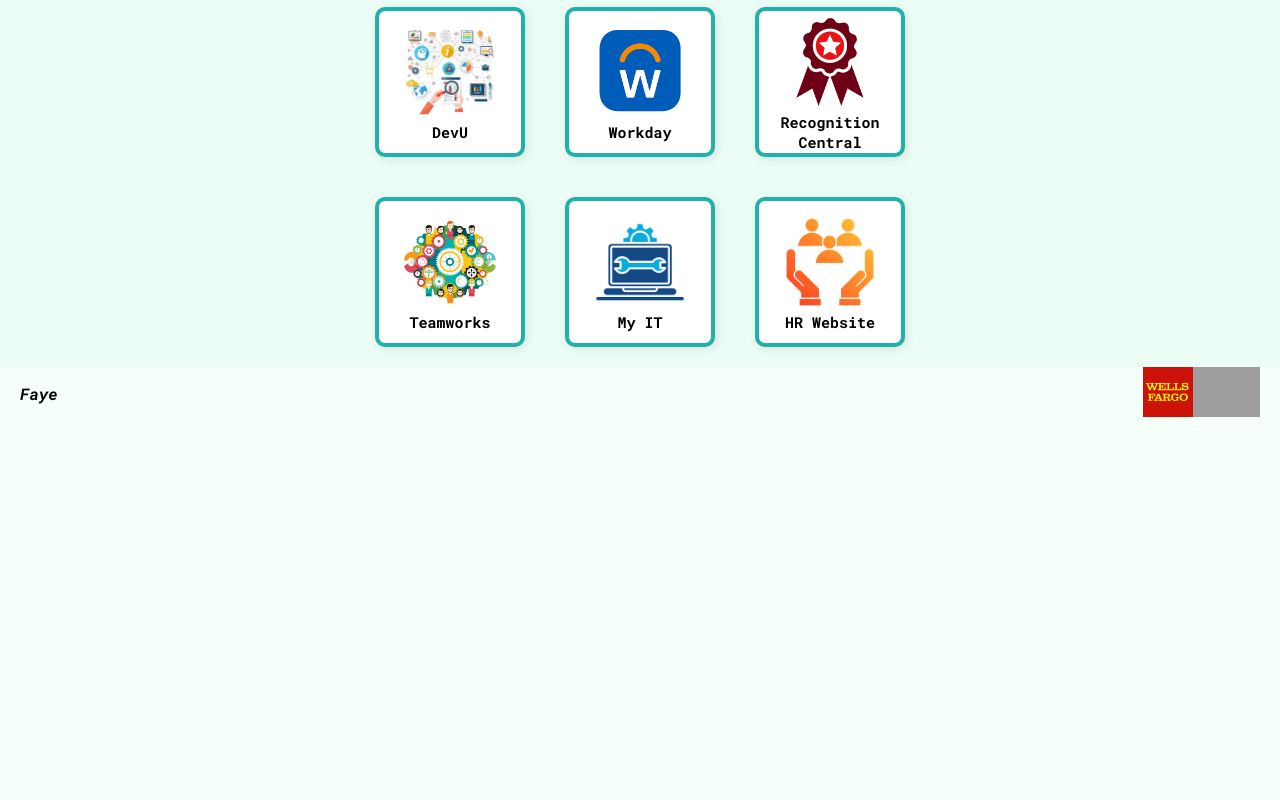
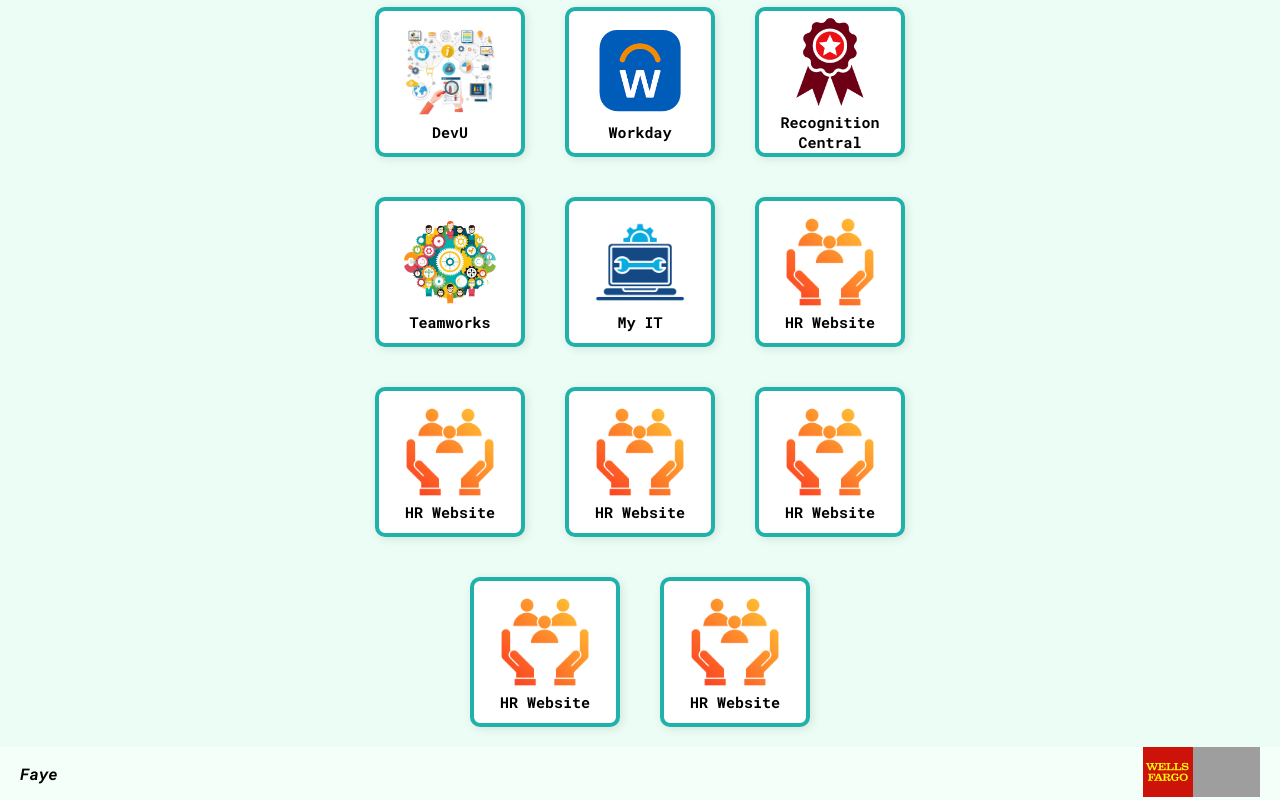
Before and after one commit to xybelle/pei-worktools, a plain HTML site: page index.html in a window 1280 px wide. Shown: the part 756-1556 px from the top of the page. Before the commit the page ends 1176 px from the top, so only its background shows below. Drawn offline with Linux system fonts and the light colour scheme; grey boxes are pictures that could not be loaded.

Commit message:
Add 5 more icons

```diff
--- a/index.html
+++ b/index.html
@@ -145,6 +145,46 @@
                     <span>HR Website</span>
                 </button>
             </div>
+
+            <!-- Icon 16 -->
+            <div>
+                <button class="icon" onclick="window.open('https://www.google.com/', '_blank');">
+                    <img src="icons/HR.png" alt="HR Website">
+                    <span>HR Website</span>
+                </button>
+            </div>
+
+            <!-- Icon 17 -->
+            <div>
+                <button class="icon" onclick="window.open('https://www.google.com/', '_blank');">
+                    <img src="icons/HR.png" alt="HR Website">
+                    <span>HR Website</span>
+                </button>
+            </div>
+
+            <!-- Icon 18 -->
+            <div>
+                <button class="icon" onclick="window.open('https://www.google.com/', '_blank');">
+                    <img src="icons/HR.png" alt="HR Website">
+                    <span>HR Website</span>
+                </button>
+            </div>
+
+            <!-- Icon 19 -->
+            <div>
+                <button class="icon" onclick="window.open('https://www.google.com/', '_blank');">
+                    <img src="icons/HR.png" alt="HR Website">
+                    <span>HR Website</span>
+                </button>
+            </div>
+
+            <!-- Icon 20 -->
+            <div>
+                <button class="icon" onclick="window.open('https://www.google.com/', '_blank');">
+                    <img src="icons/HR.png" alt="HR Website">
+                    <span>HR Website</span>
+                </button>
+            </div>
         </div>
     </div>
     <div class="footer">
```
